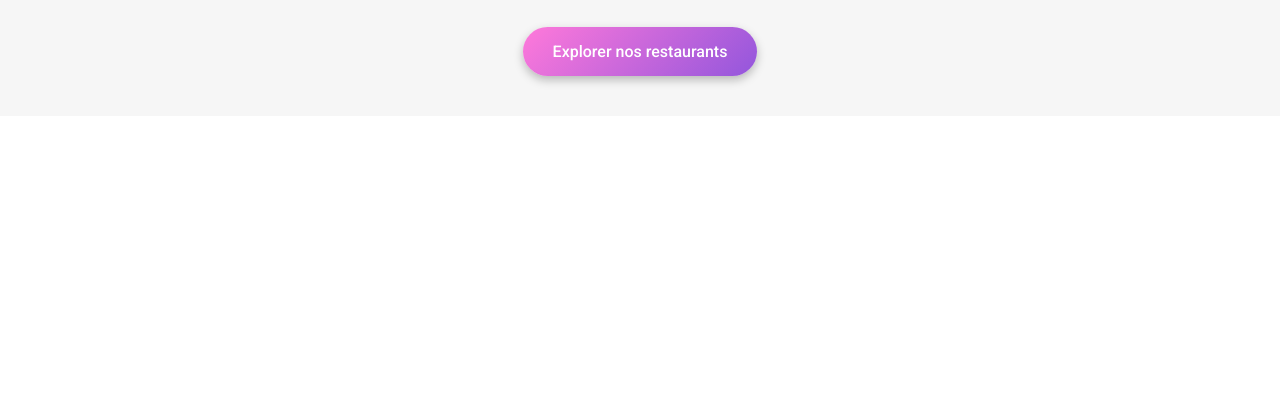
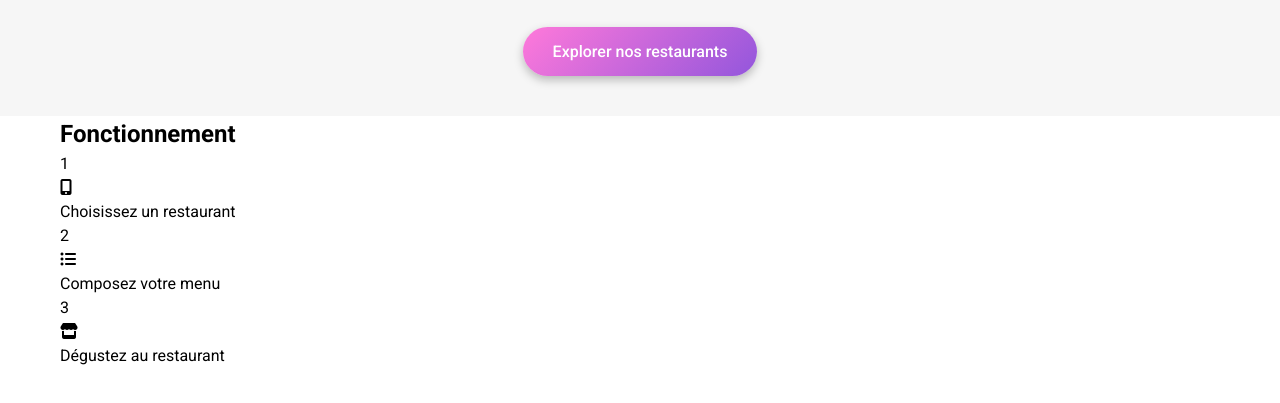
Before and after one commit to alexdevvvvv/ohmyfood, a plain HTML site: page index.html in a window 1280 px wide. Shown: the part 291-694 px from the top of the page. Drawn offline with Linux system fonts and the light colour scheme; a web font is replaced by a local one.

Commit message:
Add functioning section with steps to index.html

```diff
--- a/index.html
+++ b/index.html
@@ -35,6 +35,29 @@
             <button class="btn btn--primary">Explorer nos restaurants</button>
         </div>
      </section>
+     <!-- Fonctionnement -->
+    <section class="functioning">
+        <div class="container">
+            <h2 class="functioning__title">Fonctionnement</h2>
+            <div class="functioning__steps">
+                <div class="step">
+                    <div class="step__number">1</div>
+                    <i class="fas fa-mobile-alt step__icon"></i>
+                    <p class="step__text">Choisissez un restaurant</p>
+                </div>
+                <div class="step">
+                    <div class="step__number">2</div>
+                    <i class="fas fa-list-ul step__icon"></i>
+                    <p class="step__text">Composez votre menu</p>
+                </div>
+                <div class="step">
+                    <div class="step__number">3</div>
+                    <i class="fas fa-store step__icon"></i>
+                    <p class="step__text">Dégustez au restaurant</p>
+                </div>
+            </div>
+        </div>
+    </section>
     </main>
 
     <footer>
```
